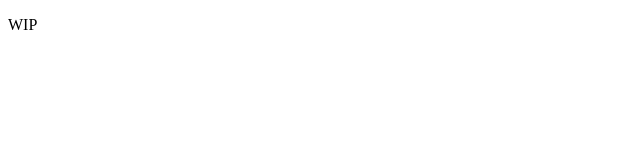
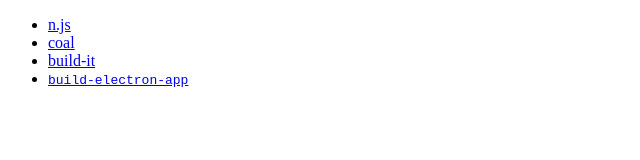
Before and after one commit to j-f1/j-f1.github.io, a plain HTML site: page index.html in a window 1280 px wide. Shown: the whole page, without its empty margins (0-640 px from the left). Drawn offline with Linux system fonts and the light colour scheme.

Commit message:
➕ Links

```diff
--- a/index.html
+++ b/index.html
@@ -5,6 +5,11 @@
     <title>J F’s code</title>
   </head>
   <body>
-    <p>WIP</p>
+    <ul>
+      <li><a href="/njs">n.js</a></li>
+      <li><a href="https://github.com/j-f1/coal">coal</a></li>
+      <li><a href="https://github.com/j-f1/build-it">build-it</a></li>
+      <li><a href="https://github.com/j-f1/build-electron-app"><code>build-electron-app</code></a></li>
+    </ul>
   </body>
 </html>
```
